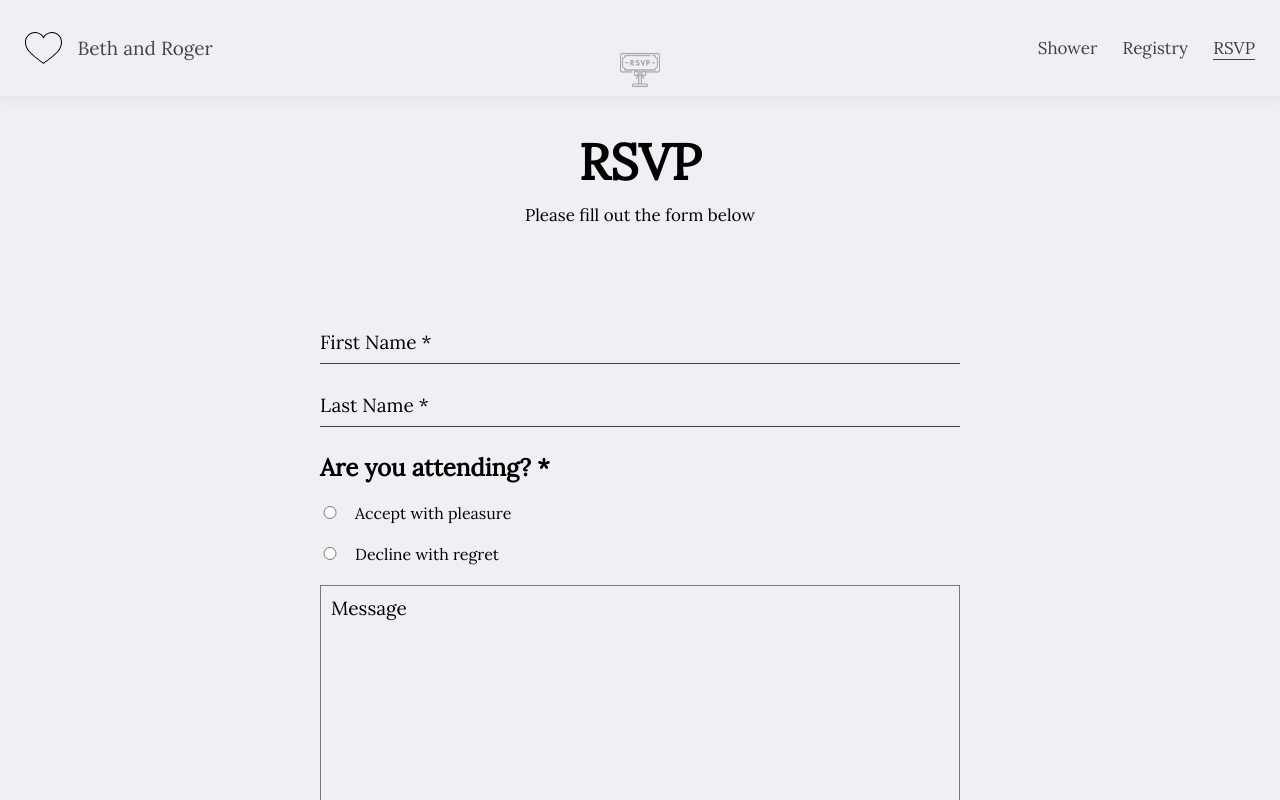
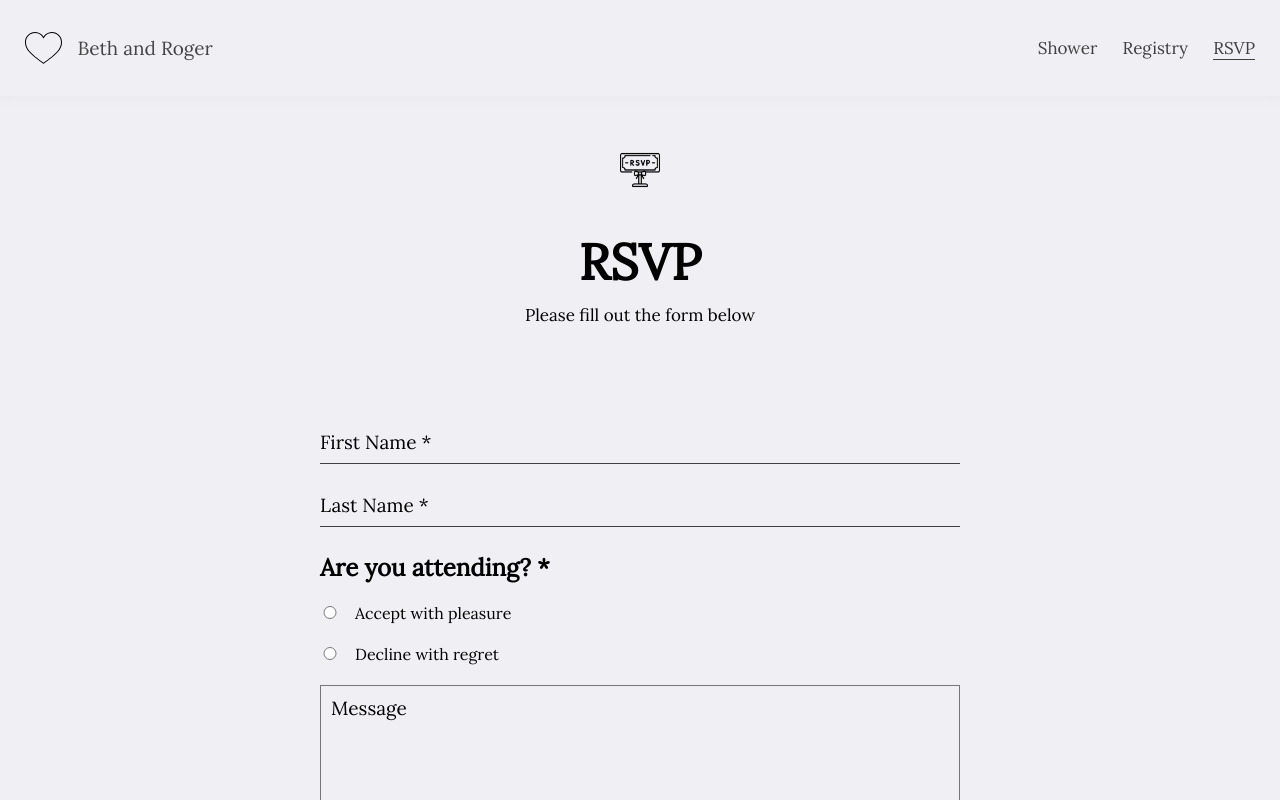
Before and after one commit to atrain42/pixelinvite-cosmo, a React (Create React App) app: page /rsvp in a window 1280 px wide. Shown: the top 800 px of the page. Built offline with nearby package versions, Linux system fonts and the light colour scheme.

Commit message:
layout fixes

```diff
--- a/src/components/navbar/Navbar.module.css
+++ b/src/components/navbar/Navbar.module.css
@@ -1,7 +1,7 @@
 .nav {
   z-index: 100;
   background-color: #f0eff4b2;
-  box-shadow: 0px 0px 10px 4px rgba(147, 147, 147, 0.108);
+  box-shadow: 0px 0px 10px 4px rgba(147, 147, 147, 0.052);
   position: fixed;
   top: 0;
   left: 0;
--- a/src/layout/Contact/Contact.css
+++ b/src/layout/Contact/Contact.css
@@ -1,6 +1,6 @@
 .contact {
   background-color: #f0eff4;
-  padding-top: 50px;
+  padding-top: 150px;
   width: 100%;
   display: flex;
   flex-direction: column;
--- a/src/layout/Registry/Registry.css
+++ b/src/layout/Registry/Registry.css
@@ -5,6 +5,7 @@
   flex-direction: column;
   align-items: center;
   padding: 50px 25px;
+  padding-top: 150px;
 }
 
 .registry-text {
```
